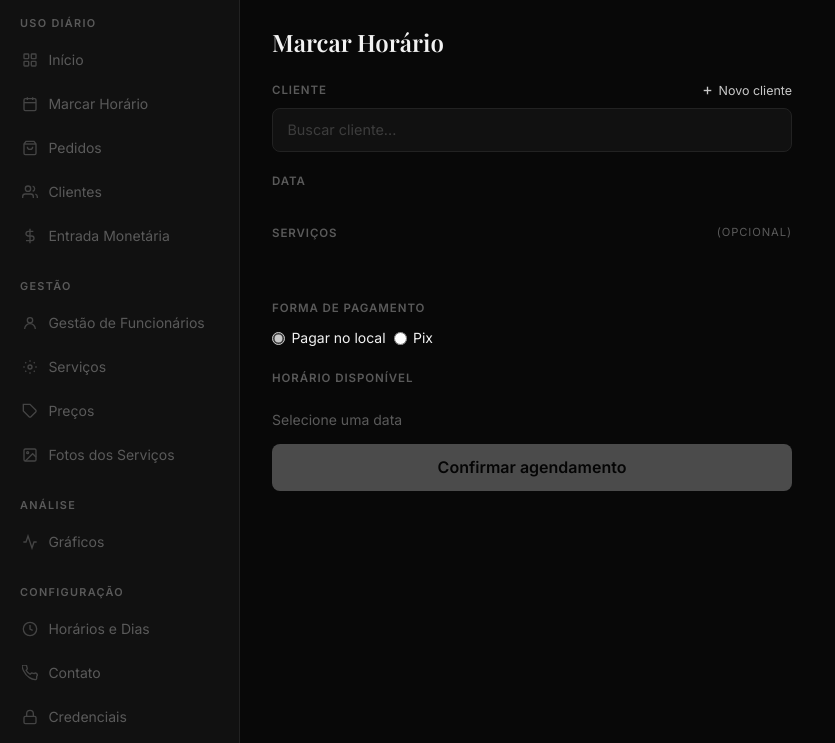
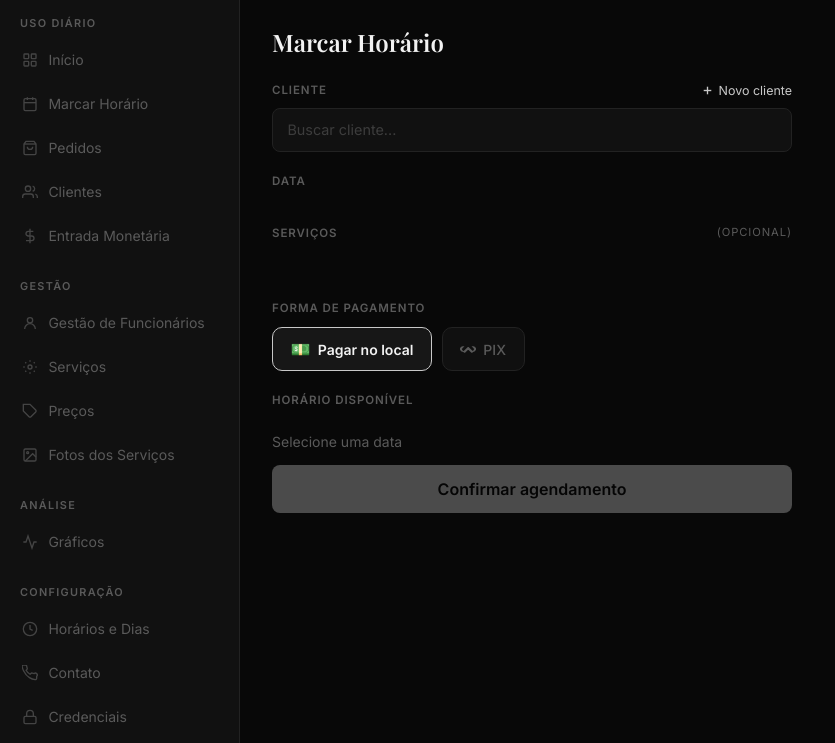
Before and after one commit to gustavo-oli-dev/iBarber.priv, a Flask app: template templates/gestao/agendamentos.html in a window 1280 px wide. Shown: the part 57-800 px from the top of the page, without its empty margins (0-835 px from the left). Run offline with Flask 3, Linux system fonts and the light colour scheme; the template is opened without the code that fills it, so the values that code supplies are empty; parts of the project's set-up code (start-up, migrations or seed data) failed here and were passed over.

Commit message:
agendamentos: replace payment radio buttons with visual pill buttons

```diff
--- a/templates/gestao/agendamentos.html
+++ b/templates/gestao/agendamentos.html
@@ -98,6 +98,23 @@
   .slots-loading { color: var(--text-muted); font-size: 0.875rem; padding: 0.75rem 0; }
   .slots-fechado { color: var(--error); font-size: 0.875rem; padding: 0.75rem 0; }
 
+  /* Pagamento visual */
+  .pag-btn {
+    display: inline-flex; align-items: center; gap: .45rem;
+    padding: .6rem 1.1rem; border-radius: 10px;
+    border: 1.5px solid var(--border);
+    background: rgba(255,255,255,.03);
+    color: var(--text-muted); font-size: .875rem; font-weight: 500;
+    font-family: var(--font-sans); cursor: pointer;
+    transition: border-color .15s, background .15s, color .15s;
+    min-height: 44px; touch-action: manipulation;
+  }
+  .pag-btn:hover { border-color: var(--gold-dim); color: var(--text); }
+  .pag-btn.pag-sel {
+    border-color: var(--gold); background: rgba(200,200,200,.08);
+    color: var(--text); font-weight: 600;
+  }
+
   /* Botão salvar */
   .btn-salvar {
     width: 100%; padding: 0.85rem;
@@ -172,14 +189,16 @@
 
   <!-- Forma pagamento -->
   <div class="mh-section-label" style="margin-bottom:0.6rem;">Forma de pagamento</div>
-  <div style="display:flex;gap:.5rem;flex-wrap:wrap;margin-bottom:1.25rem;">
-    <label style="display:flex;align-items:center;gap:.4rem;cursor:pointer;font-size:.875rem;">
-      <input type="radio" name="formaPag" value="pagar_no_local" checked style="accent-color:var(--gold);" /> Pagar no local
-    </label>
-    <label style="display:flex;align-items:center;gap:.4rem;cursor:pointer;font-size:.875rem;">
-      <input type="radio" name="formaPag" value="pix" style="accent-color:var(--gold);" /> Pix
-    </label>
+  <div style="display:flex;gap:.6rem;flex-wrap:wrap;margin-bottom:1.25rem;">
+    <button type="button" class="pag-btn pag-sel" data-pag="pagar_no_local" onclick="selPag(this)">
+      <span style="font-size:1rem;">💵</span> Pagar no local
+    </button>
+    <button type="button" class="pag-btn" data-pag="pix" onclick="selPag(this)">
+      <svg width="16" height="16" viewBox="0 0 512 512" fill="currentColor"><path d="M242.4 292.5C247.8 287.1 255.1 284.1 262.5 284.1C269.9 284.1 277.2 287.1 282.6 292.5L355.9 365.8C367.1 377 384.4 379.1 397.9 369.8L432 347.3L282.6 197.9C277.2 192.5 269.9 189.5 262.5 189.5C255.1 189.5 247.8 192.5 242.4 197.9L93.41 346.9L127.3 369.2C140.8 378.6 158.2 376.5 169.4 365.3L242.4 292.5zM510.6 227.3L471.2 187.9C459.1 175.8 443.1 169 426.4 169H369.2L433.1 233C451.4 251.3 451.4 280.7 433.1 298.1L369.2 343H426.4C443.1 343 459.1 336.2 471.2 324.1L510.6 284.7C522.5 272.8 522.5 239.2 510.6 227.3V227.3zM40.86 187.9L1.465 227.3C-10.44 239.2-10.44 272.8 1.465 284.7L40.86 324.1C52.95 336.2 68.99 343 85.6 343H142.8L78.9 298.1C60.61 280.7 60.61 251.3 78.9 233L142.8 169H85.6C68.99 169 52.95 175.8 40.86 187.9z"/></svg>
+      PIX
+    </button>
   </div>
+  <input type="hidden" id="formaPagHidden" value="pagar_no_local" />
 
   <!-- Slots -->
   <div class="mh-section-label" style="margin-bottom:0.6rem;">
@@ -398,7 +417,7 @@ async function salvar() {
   btn.textContent = 'Salvando...';
   msg.textContent = '';
   try {
-    const formaPag  = document.querySelector('input[name="formaPag"]:checked')?.value || 'pagar_no_local';
+    const formaPag  = document.getElementById('formaPagHidden').value || 'pagar_no_local';
     const payload   = {
       user_id: clienteSelecionado,
       data_hora: dataSelecionada + 'T' + slotSelecionado + ':00',
@@ -475,6 +494,12 @@ async function salvarNovoCliente() {
   }
 }
 
+function selPag(btn) {
+  document.querySelectorAll('.pag-btn').forEach(b => b.classList.remove('pag-sel'));
+  btn.classList.add('pag-sel');
+  document.getElementById('formaPagHidden').value = btn.dataset.pag;
+}
+
 carregarServicos();
 buildDataStrip();
 
```
